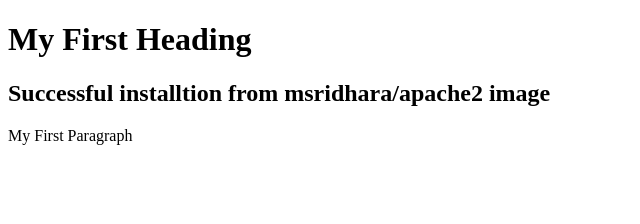
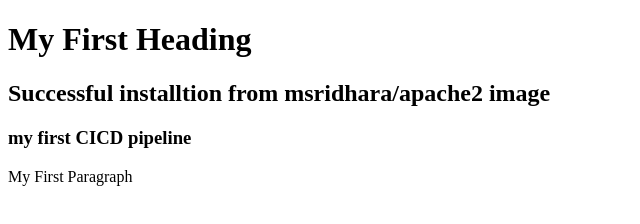
Before and after one commit to msridhara/Jenkins, a plain HTML site: page index.html in a window 1280 px wide. Shown: the whole page, without its empty margins (0-640 px from the left). Drawn offline with Linux system fonts and the light colour scheme.

Commit message:
first CICD

```diff
--- a/index.html
+++ b/index.html
@@ -4,7 +4,7 @@
 <title> Docker integration for Jenkins</title>
 <h1>My First Heading</h1>
 <h2>Successful installtion from msridhara/apache2 image</h2>
-
+<h3>my first CICD pipeline</h3>
 <p>My First Paragraph</p>
 
 </body>
```
